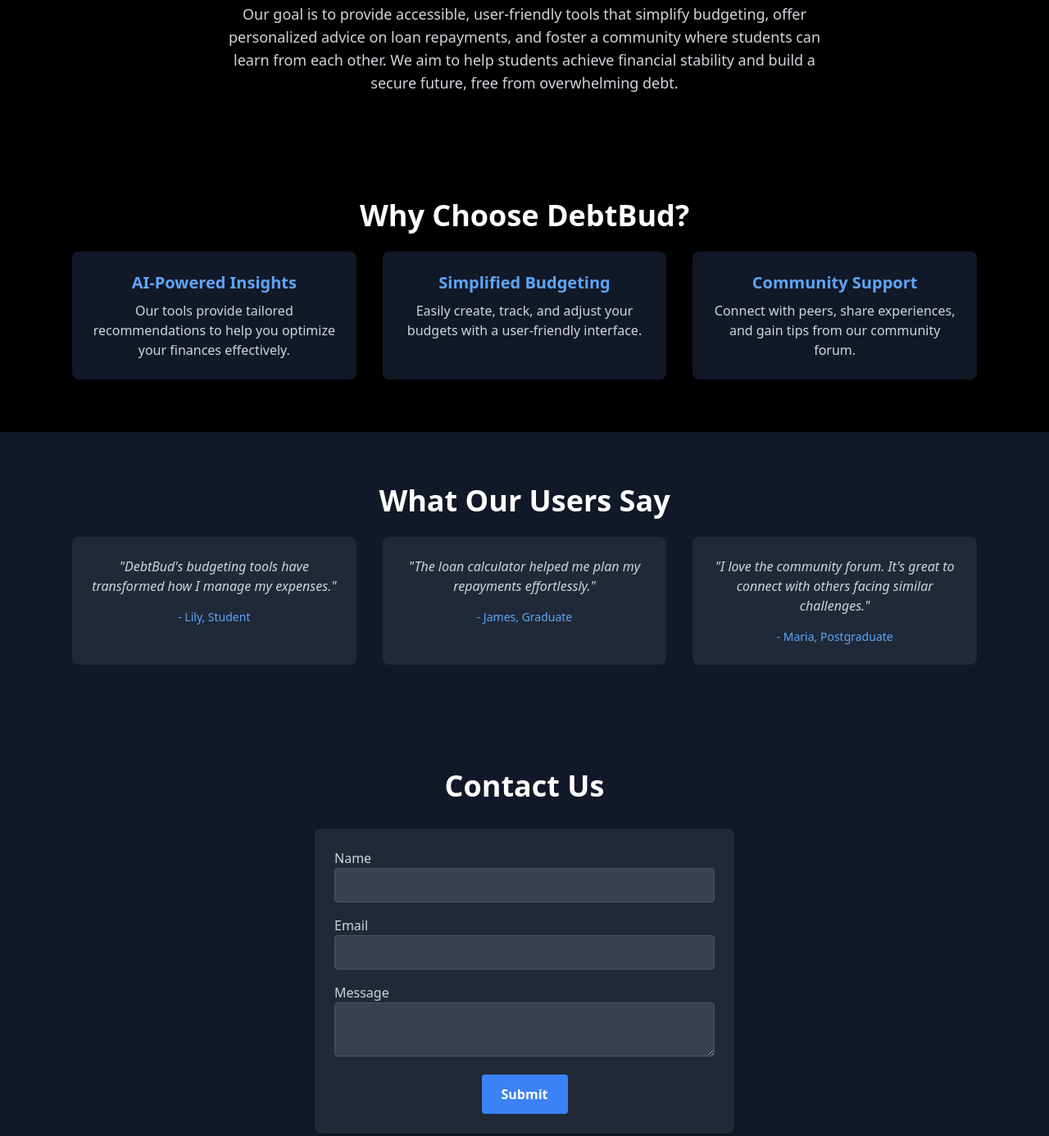
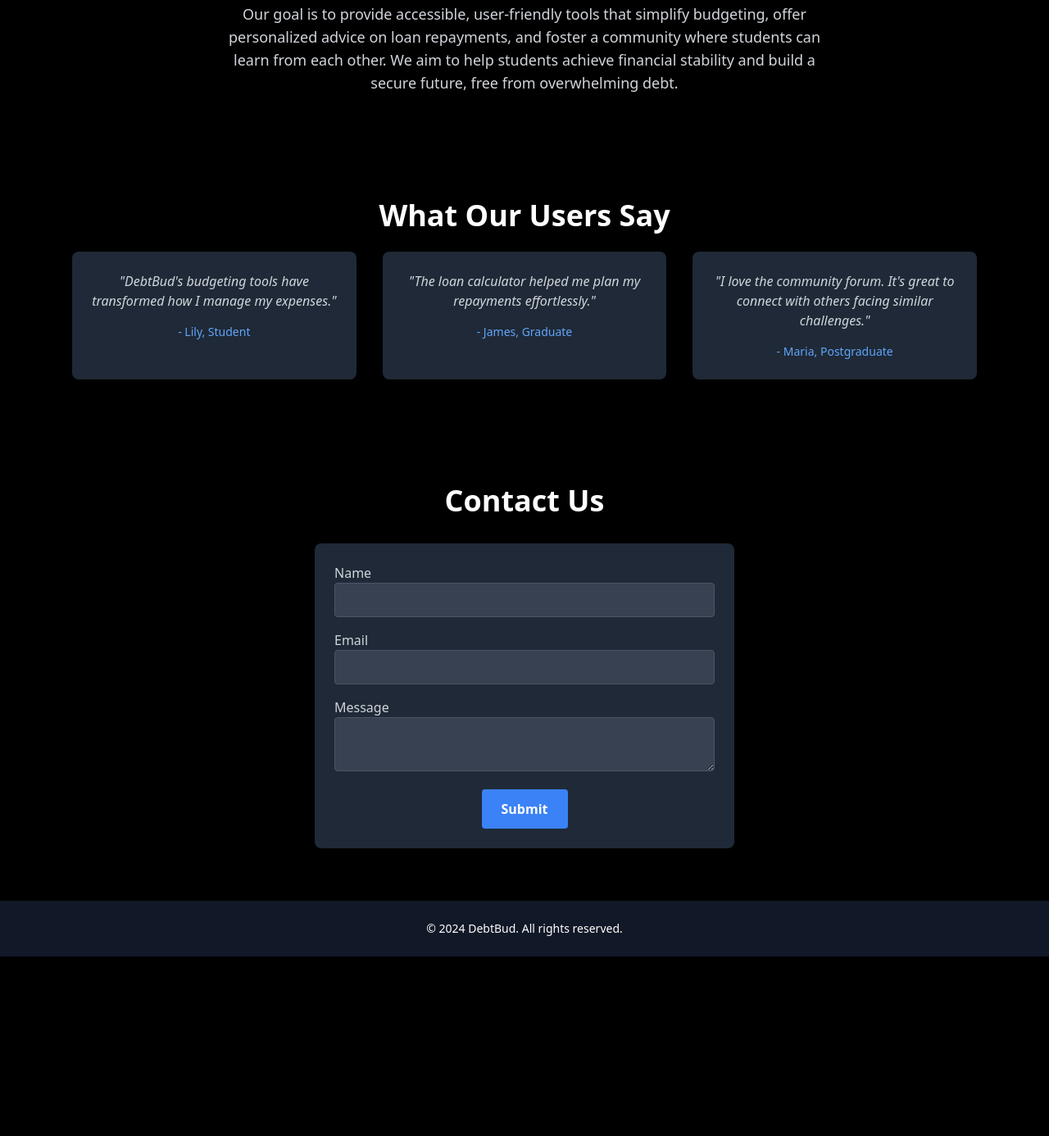
Before and after one commit to ChrisGeo729/DebtBud, a website: page demo_landing.html in a window 1280 px wide. Shown: the part 713-2099 px from the top of the page at 82% size. After the commit the page ends 1880 px from the top, so only its background shows below. Drawn offline with nearby package versions, Linux system fonts and the light colour scheme.

Commit message:
cosmetics

```diff
--- a/demo_landing.html
+++ b/demo_landing.html
@@ -96,7 +96,7 @@
     </p>
   </section>
   <!-- Why Choose DebtBud -->
-  <section id="why-choose" class="py-16 bg-black text-center">
+  <!-- <section id="why-choose" class="py-16 bg-black text-center">
     <h2 class="text-4xl font-bold text-white mb-6">Why Choose DebtBud?</h2>
     <div class="grid grid-cols-1 md:grid-cols-2 lg:grid-cols-3 gap-8 px-6 max-w-6xl mx-auto">
       <div class="rounded-lg bg-gray-900 p-6">
@@ -112,10 +112,10 @@
         <p class="text-gray-300">Connect with peers, share experiences, and gain tips from our community forum.</p>
       </div>
     </div>
-  </section>
+  </section> -->
 
   <!-- What Our Users Say -->
-  <section id="user-feedback" class="py-16 bg-gray-900 text-center">
+  <section id="user-feedback" class="py-16 bg-black text-center">
     <h2 class="text-4xl font-bold text-white mb-6">What Our Users Say</h2>
     <div class="grid grid-cols-1 md:grid-cols-2 lg:grid-cols-3 gap-8 px-6 max-w-6xl mx-auto">
       <div class="rounded-lg bg-gray-800 p-6">
@@ -135,7 +135,7 @@
 
 
   <!-- Contact Us Section -->
-  <section id="contact" class="py-16 bg-gray-900 text-center">
+  <section id="contact" class="py-16 bg-black text-center">
     <h2 class="text-4xl font-bold text-white mb-8">Contact Us</h2>
     <form id="contactForm" class="max-w-lg mx-auto bg-gray-800 p-6 rounded-lg shadow-lg">
       <div class="mb-4">
```
Also changed, not shown: assets/diversity.png (added).
